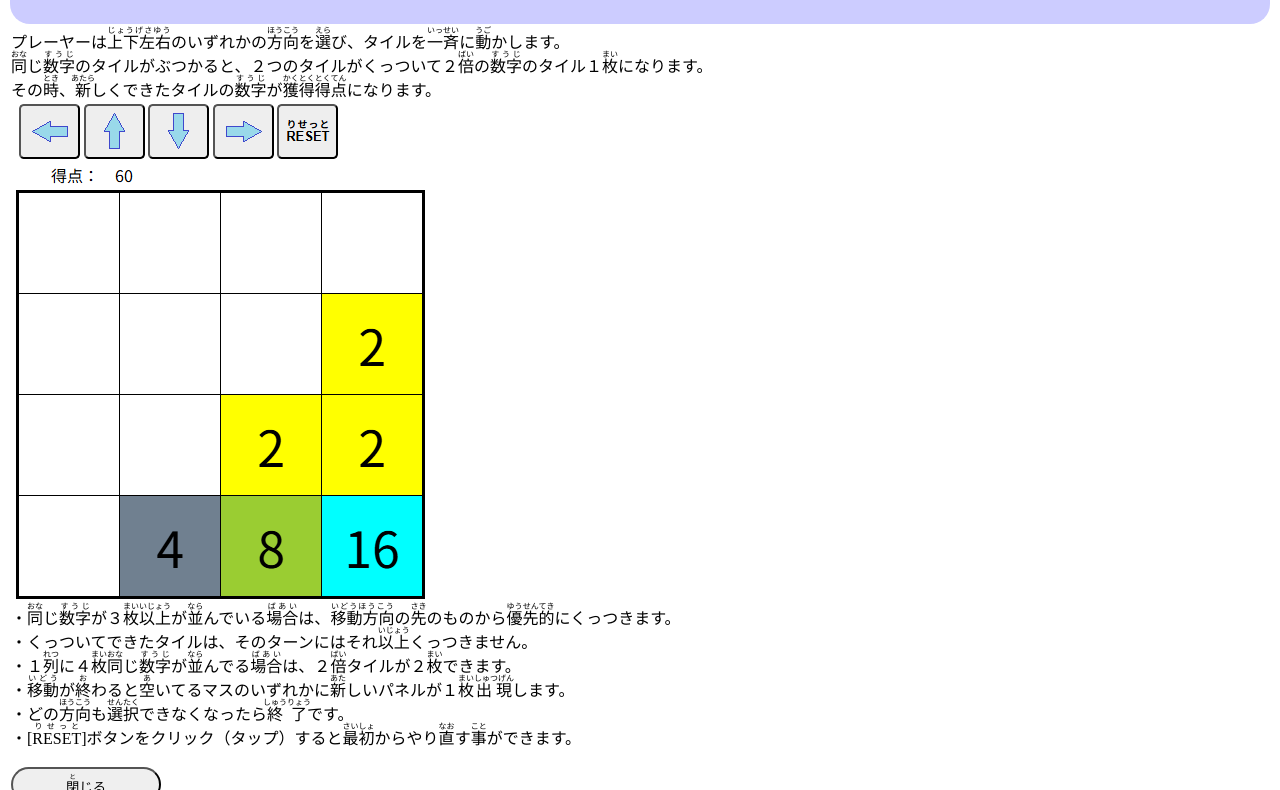
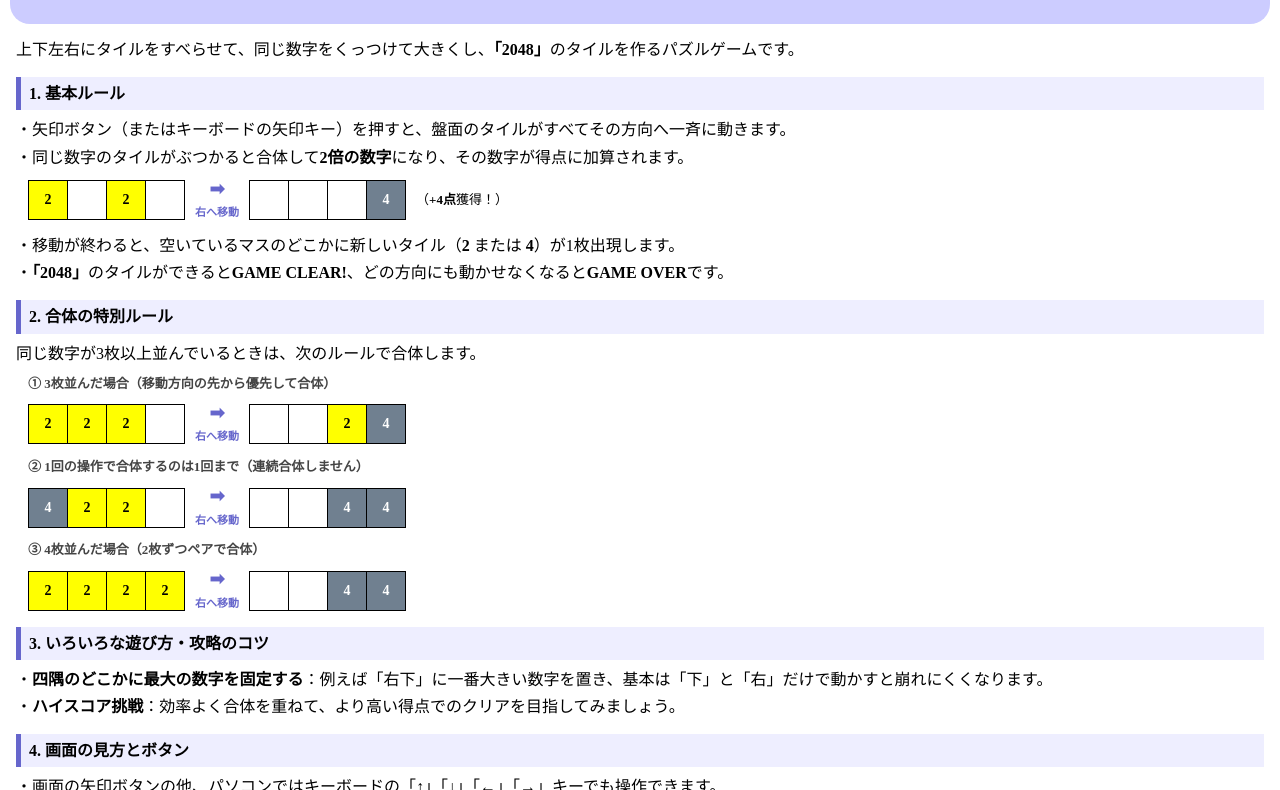
Before and after one commit to perorena/webgames, a plain HTML site: page 2048Puzzle/2048PuzzleHelp.html in a window 1280 px wide. Shown: the part 98-888 px from the top of the page. Drawn offline with Linux system fonts and the light colour scheme.

Commit message:
Add files via upload

```diff
--- a/2048Puzzle/2048PuzzleHelp.html
+++ b/2048Puzzle/2048PuzzleHelp.html
@@ -4,33 +4,180 @@
     <base target="_top">
     <meta name="viewport" content="width=device-width, initial-scale=1.0">
     <meta charset="UTF-8">
-    <title>2048パズル</title>
-    <!-- CSS -->
+    <title>2048パズル - 遊び方</title>
+    <!-- CSS（本編と同じCSSを使用） -->
     <link type="text/css" rel="stylesheet" href="./2048Puzzle.css">
-    <!-- JavaScript -->
-    <script type="text/javascript">
-    </script>
+    <style>
+        /* 遊び方ページ用の追加スタイル */
+        #explanation {
+            line-height: 1.7;
+            padding: 10px 6px;
+        }
+        .section_title {
+            font-weight: bold;
+            background-color: #eef;
+            border-left: 5px solid #66c;
+            padding: 3px 8px;
+            margin: 14px 0 6px 0;
+        }
+        /* HTMLだけで作る盤面ミニ図解 */
+        .board_wrap {
+            display: flex;
+            align-items: center;
+            gap: 10px;
+            margin: 8px 0 10px 12px;
+            flex-wrap: wrap;
+        }
+        .mini_board {
+            border-collapse: collapse;
+        }
+        .mini_board td {
+            width: 36px;
+            height: 36px;
+            border: 1px solid #000;
+            text-align: center;
+            vertical-align: middle;
+            font-weight: bold;
+            font-size: 14px;
+            background-color: white;
+        }
+        /* 本編の colorName に合わせたタイル色 */
+        .t2 { background-color: yellow !important; }
+        .t4 { background-color: slategray !important; color: white; }
+        .t8 { background-color: yellowgreen !important; }
+        .t16 { background-color: aqua !important; }
+        .t2048 { background-color: mistyrose !important; font-size: 12px !important; }
+
+        .arrow {
+            font-size: 18px;
+            font-weight: bold;
+            color: #66c;
+            text-align: center;
+            line-height: 1.2;
+        }
+        .rule_label {
+            font-size: 13px;
+            font-weight: bold;
+            color: #444;
+            margin: 6px 0 2px 12px;
+        }
+    </style>
 </head>
 <body>
     <table id="main_table">
         <tr>
             <td id="title">
-                <span id="title_line">【2048パズル】</span>
+                <span id="title_line">【2048パズル】遊び方</span>
             </td>
         </tr>
         <tr>
             <td id="explanation">
-                プレーヤーは<ruby>上下左右<rt>じょうげさゆう</rt></ruby>のいずれかの<ruby>方向<rt>ほうこう</rt></ruby>を<ruby>選<rt>えら</rt></ruby>び、タイルを<ruby>一斉<rt>いっせい</rt></ruby>に<ruby>動<rt>うご</rt></ruby>かします。<br>
-                <ruby>同<rt>おな</rt></ruby>じ<ruby>数字<rt>すうじ</rt></ruby>のタイルがぶつかると、２つのタイルがくっついて２<ruby>倍<rt>ばい</rt></ruby>の<ruby>数字<rt>すうじ</rt></ruby>のタイル１<ruby>枚<rt>まい</rt></ruby>になります。<br>
-                その<ruby>時<rt>とき</rt></ruby>、<ruby>新<rt>あたら</rt></ruby>しくできたタイルの<ruby>数字<rt>すうじ</rt></ruby>が<ruby>獲得得点<rt>かくとくとくてん</rt></ruby>になります。<br>
-                <img src="../img/2048puz.png"><br>
-                ・<ruby>同<rt>おな</rt></ruby>じ<ruby>数字<rt>すうじ</rt></ruby>が３<ruby>枚<rt>まい</rt></ruby><ruby>以上<rt>いじょう</rt></ruby>が<ruby>並<rt>なら</rt></ruby>んでいる<ruby>場合<rt>ばあい</rt></ruby>は、<ruby>移動方向<rt>いどうほうこう</rt></ruby>の<ruby>先<rt>さき</rt></ruby>のものから<ruby>優先的<rt>ゆうせんてき</rt></ruby>にくっつきます。<br>
-                ・くっついてできたタイルは、そのターンにはそれ<ruby>以上<rt>いじょう</rt></ruby>くっつきません。<br>
-                ・１<ruby>列<rt>れつ</rt></ruby>に４<ruby>枚<rt>まい</rt></ruby><ruby>同<rt>おな</rt></ruby>じ<ruby>数字<rt>すうじ</rt></ruby>が<ruby>並<rt>なら</rt></ruby>んでる<ruby>場合<rt>ばあい</rt></ruby>は、２<ruby>倍<rt>ばい</rt></ruby>タイルが２<ruby>枚<rt>まい</rt></ruby>できます。<br>
-                ・<ruby>移動<rt>いどう</rt></ruby>が<ruby>終<rt>お</rt></ruby>わると<ruby>空<rt>あ</rt></ruby>いてるマスのいずれかに<ruby>新<rt>あた</rt></ruby>しいパネルが１<ruby>枚<rt>まい</rt></ruby><ruby>出現<rt>しゅつげん</rt></ruby>します。<br>
-                ・どの<ruby>方向<rt>ほうこう</rt></ruby>も<ruby>選択<rt>せんたく</rt></ruby>できなくなったら<ruby>終了<rt>しゅうりょう</rt></ruby>です。<br>
-                ・[<ruby>RESET<rt>りせっと</rt></ruby>]ボタンをクリック（タップ）すると<ruby>最初<rt>さいしょ</rt></ruby>からやり<ruby>直<rt>なお</rt></ruby>す<ruby>事<rt>こと</rt></ruby>ができます。<br><br>
-                <button class="transition_button" onclick='window.close()'><ruby>閉<rt>と</rt></ruby>じる</button>
+                上下左右にタイルをすべらせて、同じ数字をくっつけて大きくし、<b>「2048」</b>のタイルを作るパズルゲームです。<br>
+
+                <div class="section_title">1. 基本ルール</div>
+                ・矢印ボタン（またはキーボードの矢印キー）を押すと、盤面のタイルがすべてその方向へ一斉に動きます。<br>
+                ・同じ数字のタイルがぶつかると合体して<b>2倍の数字</b>になり、その数字が得点に加算されます。<br>
+
+                <!-- HTMLミニ図解：基本の合体 -->
+                <div class="board_wrap">
+                    <table class="mini_board">
+                        <tr>
+                            <td class="t2">2</td>
+                            <td></td>
+                            <td class="t2">2</td>
+                            <td></td>
+                        </tr>
+                    </table>
+                    <div class="arrow">➡<br><span style="font-size: 11px;">右へ移動</span></div>
+                    <table class="mini_board">
+                        <tr>
+                            <td></td>
+                            <td></td>
+                            <td></td>
+                            <td class="t4">4</td>
+                        </tr>
+                    </table>
+                    <span style="font-size: 13px;">（<b>+4点</b>獲得！）</span>
+                </div>
+
+                ・移動が終わると、空いているマスのどこかに新しいタイル（<b>2</b> または <b>4</b>）が1枚出現します。<br>
+                ・<b>「2048」</b>のタイルができると<b>GAME CLEAR!</b>、どの方向にも動かせなくなると<b>GAME OVER</b>です。<br>
+
+                <div class="section_title">2. 合体の特別ルール</div>
+                同じ数字が3枚以上並んでいるときは、次のルールで合体します。<br>
+
+                <div class="rule_label">① 3枚並んだ場合（移動方向の先から優先して合体）</div>
+                <div class="board_wrap">
+                    <table class="mini_board">
+                        <tr>
+                            <td class="t2">2</td>
+                            <td class="t2">2</td>
+                            <td class="t2">2</td>
+                            <td></td>
+                        </tr>
+                    </table>
+                    <div class="arrow">➡<br><span style="font-size: 11px;">右へ移動</span></div>
+                    <table class="mini_board">
+                        <tr>
+                            <td></td>
+                            <td></td>
+                            <td class="t2">2</td>
+                            <td class="t4">4</td>
+                        </tr>
+                    </table>
+                </div>
+
+                <div class="rule_label">② 1回の操作で合体するのは1回まで（連続合体しません）</div>
+                <div class="board_wrap">
+                    <table class="mini_board">
+                        <tr>
+                            <td class="t4">4</td>
+                            <td class="t2">2</td>
+                            <td class="t2">2</td>
+                            <td></td>
+                        </tr>
+                    </table>
+                    <div class="arrow">➡<br><span style="font-size: 11px;">右へ移動</span></div>
+                    <table class="mini_board">
+                        <tr>
+                            <td></td>
+                            <td></td>
+                            <td class="t4">4</td>
+                            <td class="t4">4</td>
+                        </tr>
+                    </table>
+                </div>
+
+                <div class="rule_label">③ 4枚並んだ場合（2枚ずつペアで合体）</div>
+                <div class="board_wrap">
+                    <table class="mini_board">
+                        <tr>
+                            <td class="t2">2</td>
+                            <td class="t2">2</td>
+                            <td class="t2">2</td>
+                            <td class="t2">2</td>
+                        </tr>
+                    </table>
+                    <div class="arrow">➡<br><span style="font-size: 11px;">右へ移動</span></div>
+                    <table class="mini_board">
+                        <tr>
+                            <td></td>
+                            <td></td>
+                            <td class="t4">4</td>
+                            <td class="t4">4</td>
+                        </tr>
+                    </table>
+                </div>
+
+                <div class="section_title">3. いろいろな遊び方・攻略のコツ</div>
+                ・<b>四隅のどこかに最大の数字を固定する</b>：例えば「右下」に一番大きい数字を置き、基本は「下」と「右」だけで動かすと崩れにくくなります。<br>
+                ・<b>ハイスコア挑戦</b>：効率よく合体を重ねて、より高い得点でのクリアを目指してみましょう。<br>
+
+                <div class="section_title">4. 画面の見方とボタン</div>
+                ・画面の矢印ボタンの他、パソコンではキーボードの「↑」「↓」「←」「→」キーでも操作できます。<br>
+                ・[RESET]ボタンをクリック（タップ）すると最初からやり直す事ができます。<br><br>
+
+                <button class="transition_button" onclick='window.close()'>閉じる</button>
             </td>
         </tr>
     </table>
```
